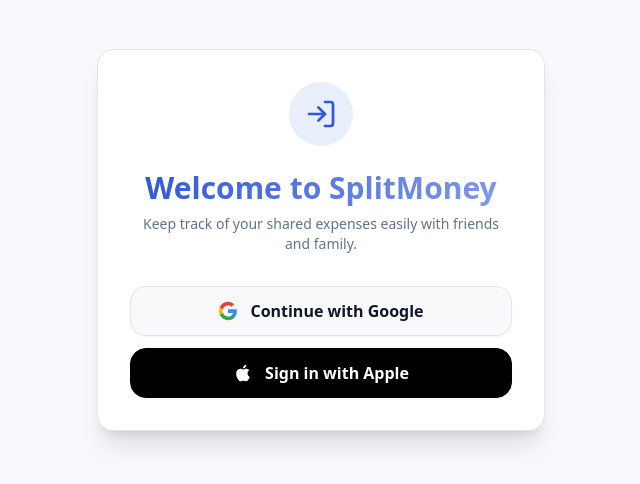
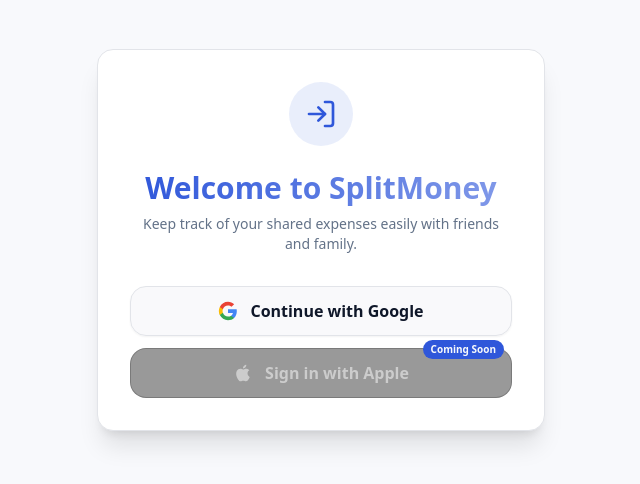
Before and after one commit to MinhDuc0400/split-money-app, a React (Vite) app: page /login in a window 1280 px wide. Shown: the top 484 px of the page, without its empty margins (319-959 px from the left). Built offline with nearby package versions, Linux system fonts and the light colour scheme; no server answers.

Commit message:
feat(auth): mark Apple Sign In as coming soon

```diff
--- a/src/components/auth/Login.tsx
+++ b/src/components/auth/Login.tsx
@@ -47,15 +47,20 @@
                     </svg>
                     Continue with Google
                 </button>
+                <div className="relative mt-3">
                     <button
-                    onClick={handleAppleLogin}
-                    className="w-full flex items-center justify-center gap-3 bg-black text-white font-semibold py-3 px-4 rounded-lg border border-black shadow-sm hover:bg-black/80 transition-all active:scale-[0.98] mt-3"
+                        disabled
+                        className="w-full flex items-center justify-center gap-3 bg-black/40 text-white/50 font-semibold py-3 px-4 rounded-lg border border-black/20 cursor-not-allowed"
                     >
                         <svg viewBox="0 0 24 24" fill="currentColor" width="20" height="20">
                             <path d="M18.71 19.5c-.83 1.24-1.71 2.45-3.05 2.47-1.34.03-1.77-.79-3.29-.79-1.53 0-2 .77-3.27.82-1.31.05-2.3-1.32-3.14-2.53C4.25 17 2.94 12.45 4.7 9.39c.87-1.52 2.43-2.48 4.12-2.51 1.28-.02 2.5.87 3.29.87.78 0 2.26-1.07 3.8-.91.65.03 2.47.26 3.64 1.98-.09.06-2.17 1.28-2.15 3.81.03 3.02 2.65 4.03 2.68 4.04-.03.07-.42 1.44-1.38 2.83M13 3.5c.73-.83 1.94-1.46 2.94-1.5.13 1.17-.34 2.35-1.04 3.19-.69.85-1.83 1.51-2.95 1.42-.15-1.15.41-2.35 1.05-3.11z"/>
                         </svg>
                         Sign in with Apple
                     </button>
+                    <span className="absolute -top-2 right-2 text-[10px] font-semibold bg-primary text-primary-foreground px-2 py-0.5 rounded-full">
+                        Coming Soon
+                    </span>
+                </div>
             </div>
         </div>
     );
```
Lines whose indentation alone changed are shown as unchanged.
